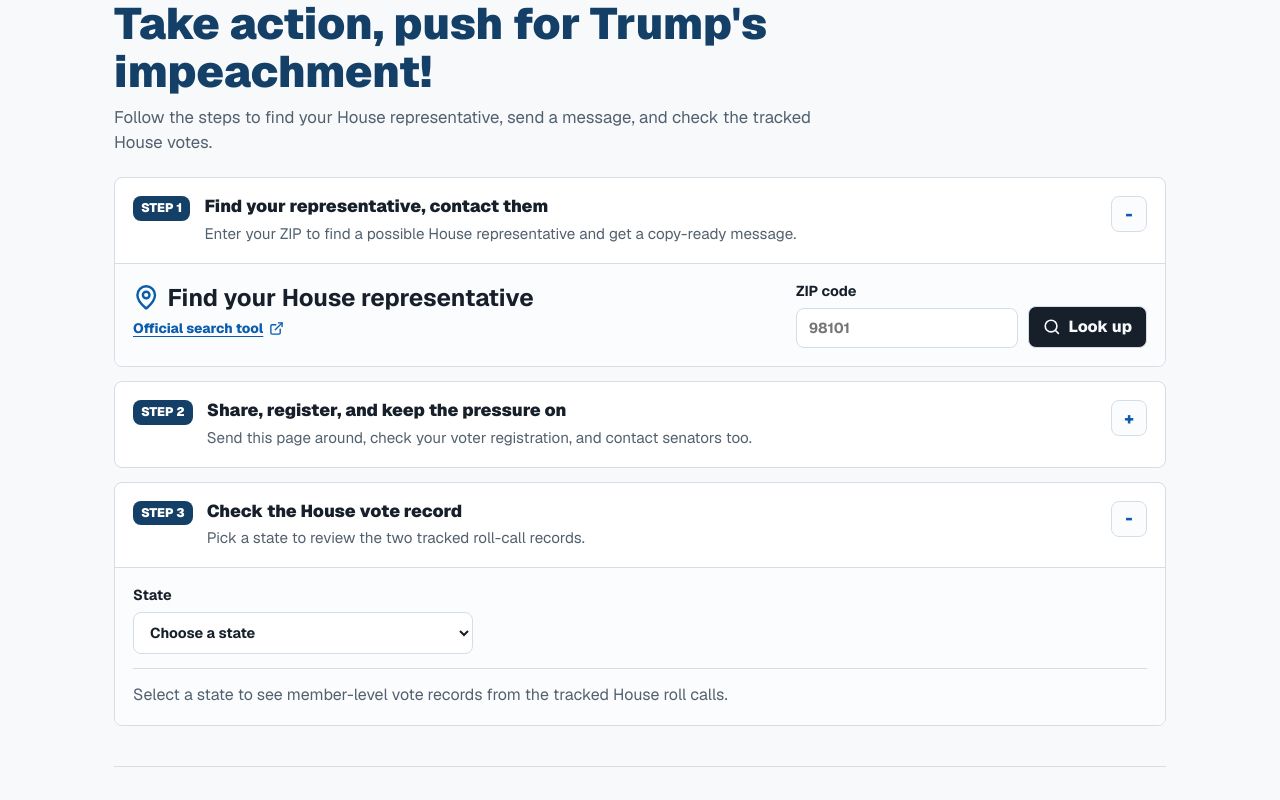
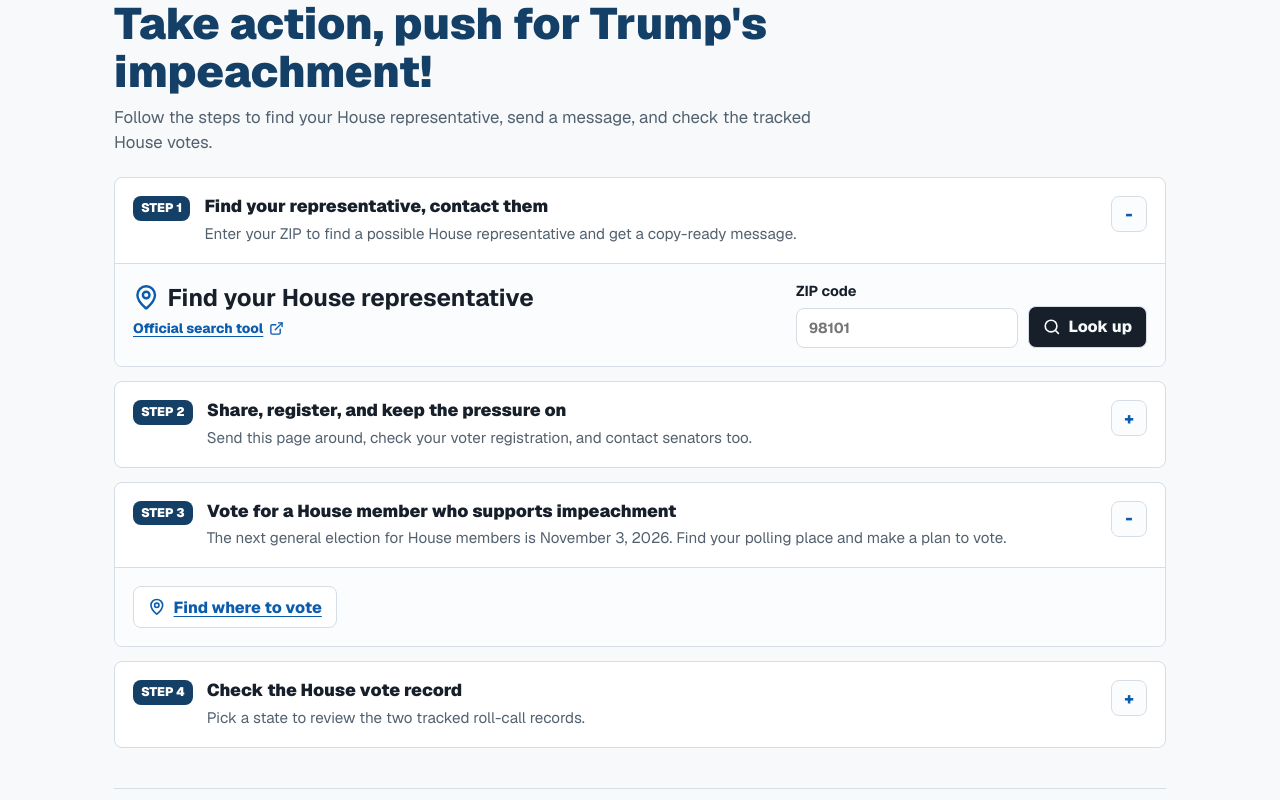
Before and after one commit to impeach-trump/impeach_trump, a Next.js app: page / in a window 1280 px wide. Both pictures are taken after a click on the heading 640 px from the left and 524 px from the top of the page. Shown: the top 800 px of the page. Built offline with nearby package versions, Linux system fonts and the light colour scheme.

Commit message:
Add analytics

```diff
--- a/package.json
+++ b/package.json
@@ -9,6 +9,7 @@
     "lint": "eslint"
   },
   "dependencies": {
+    "@vercel/analytics": "^2.0.1",
     "lucide-react": "^1.21.0",
     "next": "16.2.9",
     "react": "19.2.4",
--- a/src/app/_components/state-vote-summary.tsx
+++ b/src/app/_components/state-vote-summary.tsx
@@ -136,13 +136,19 @@ type RepresentativeVoteStatus = {
   rawVote: MemberVoteRecord["rawVote"];
   resolution: string;
 };
-type ActionStepKey = "findRepresentative" | "reviewVotes" | "keepPressure";
+type ActionStepKey =
+  | "findRepresentative"
+  | "reviewVotes"
+  | "keepPressure"
+  | "voteMidterms";
 
 const INITIAL_ACTION_STEPS: Record<ActionStepKey, boolean> = {
   findRepresentative: true,
   keepPressure: false,
   reviewVotes: false,
+  voteMidterms: false,
 };
+const POLLING_PLACE_LOOKUP_URL = "https://www.usa.gov/find-polling-place";
 
 const repContactsByGeoid: Record<string, RepresentativeContactRecord> =
   geoidToRepContact;
@@ -643,15 +649,6 @@ export function StateVoteSummary() {
               </a>
               <a
                 className={styles.ctaLink}
-                href={OFFICIAL_REPRESENTATIVE_LOOKUP_URL}
-                rel="noopener noreferrer"
-                target="_blank"
-              >
-                <Mail aria-hidden="true" className={styles.buttonIcon} />
-                Official House lookup
-              </a>
-              <a
-                className={styles.ctaLink}
                 href="https://www.senate.gov/senators/senators-contact.htm"
                 rel="noopener noreferrer"
                 target="_blank"
@@ -665,11 +662,44 @@ export function StateVoteSummary() {
 
         <details
           className={styles.actionStep}
+          onToggle={(event) => handleActionStepToggle("voteMidterms", event)}
+          open={openActionSteps.voteMidterms}
+        >
+          <summary className={styles.actionStepSummary}>
+            <span className={styles.actionStepNumber}>Step 3</span>
+            <span className={styles.actionStepSummaryText}>
+              <span className={styles.actionStepTitle}>
+                Vote for a House member who supports impeachment
+              </span>
+              <span className={styles.actionStepDescription}>
+                The next general election for House members is November 3,
+                2026. Find your polling place and make a plan to vote.
+              </span>
+            </span>
+          </summary>
+
+          <div className={styles.actionStepBody}>
+            <div className={styles.stepCtaGroup} aria-label="Voting actions">
+              <a
+                className={styles.ctaLink}
+                href={POLLING_PLACE_LOOKUP_URL}
+                rel="noopener noreferrer"
+                target="_blank"
+              >
+                <MapPin aria-hidden="true" className={styles.buttonIcon} />
+                Find where to vote
+              </a>
+            </div>
+          </div>
+        </details>
+
+        <details
+          className={styles.actionStep}
           onToggle={(event) => handleActionStepToggle("reviewVotes", event)}
           open={openActionSteps.reviewVotes}
         >
           <summary className={styles.actionStepSummary}>
-            <span className={styles.actionStepNumber}>Step 3</span>
+            <span className={styles.actionStepNumber}>Step 4</span>
             <span className={styles.actionStepSummaryText}>
               <span className={styles.actionStepTitle}>
                 Check the House vote record
--- a/src/app/layout.tsx
+++ b/src/app/layout.tsx
@@ -1,3 +1,4 @@
+import { Analytics } from "@vercel/analytics/next"
 import type { Metadata } from "next";
 import { Geist, Geist_Mono } from "next/font/google";
 import "./globals.css";
@@ -36,6 +37,7 @@ export default function RootLayout({
             official source.
           </p>
         </footer>
+        <Analytics />
       </body>
     </html>
   );
```
Also changed, not shown: 1 other file (tests, documents, lock files or other folders).
